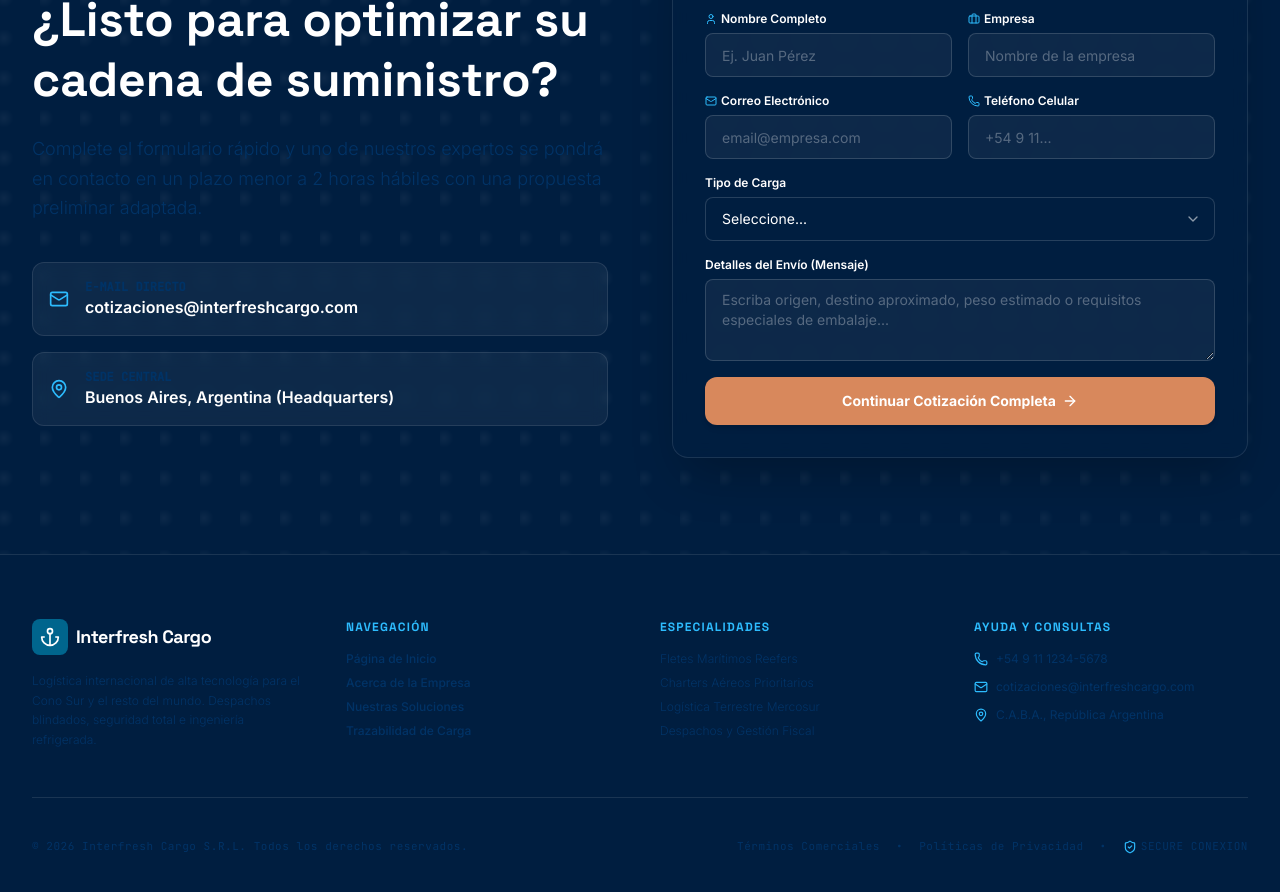
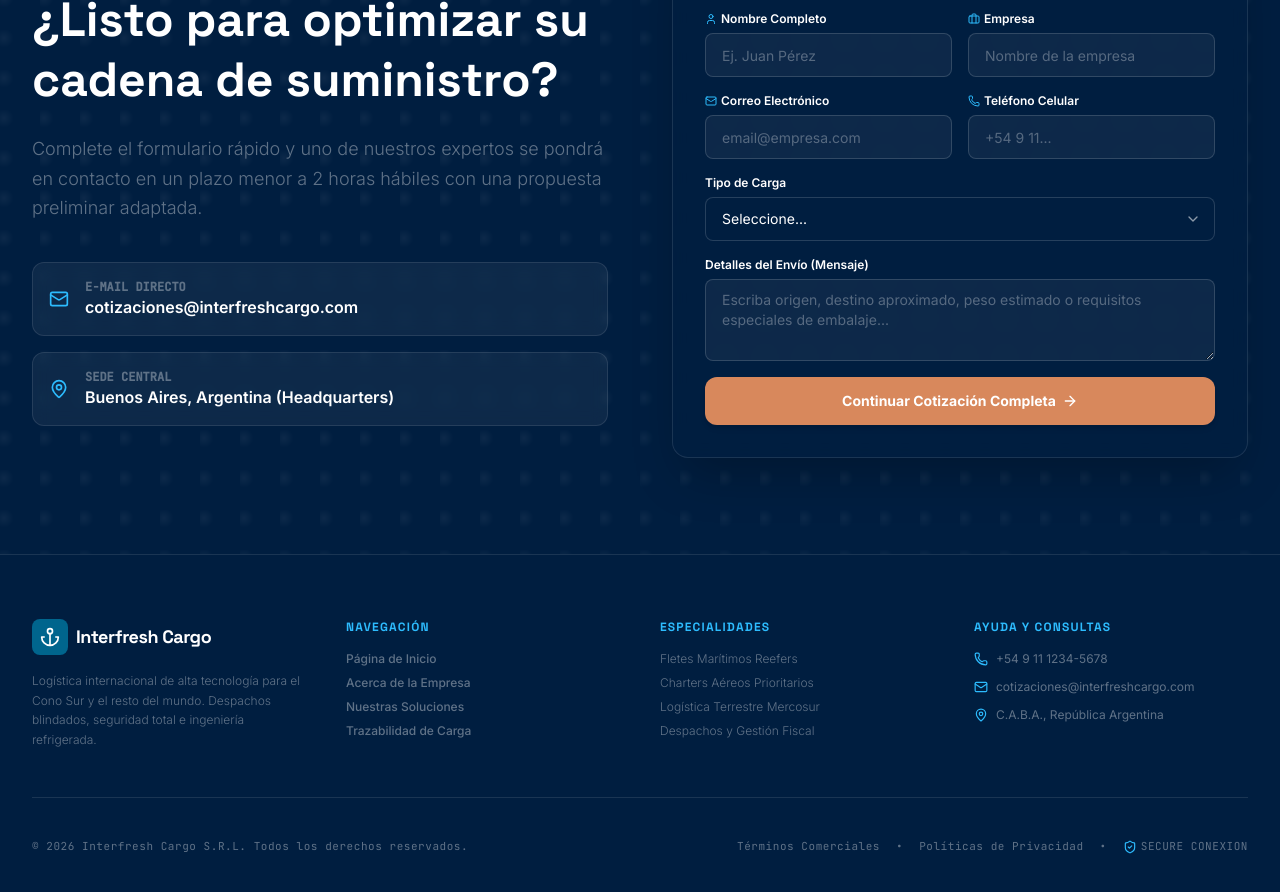
Before and after one commit to mario27bsas-svg/interfresh, a React (Vite) app: page / in a window 1280 px wide. Shown: the part 5460-6352 px from the top of the page. Built offline with nearby package versions, Linux system fonts and the light colour scheme.

Commit message:
style: update primary container color
Adjust the --color-primary-container variable to #5F7287 to align with the updated design system specifications.

```diff
--- a/src/index.css
+++ b/src/index.css
@@ -9,7 +9,7 @@
   /* Custom palette colors matching the design system definition */
   --color-primary: #001e40;
   --color-on-primary: #ffffff;
-  --color-primary-container: #003366;
+  --color-primary-container: #5F7287;
   --color-on-primary-container: #799dd6;
 
   --color-secondary: #00658d;
```
